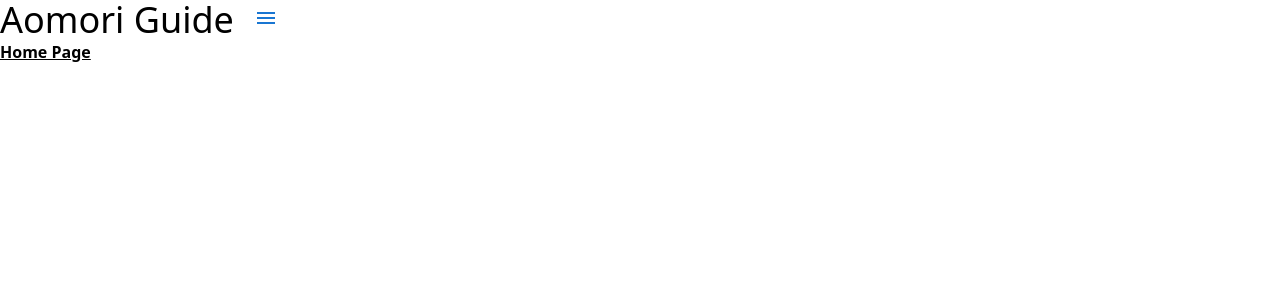
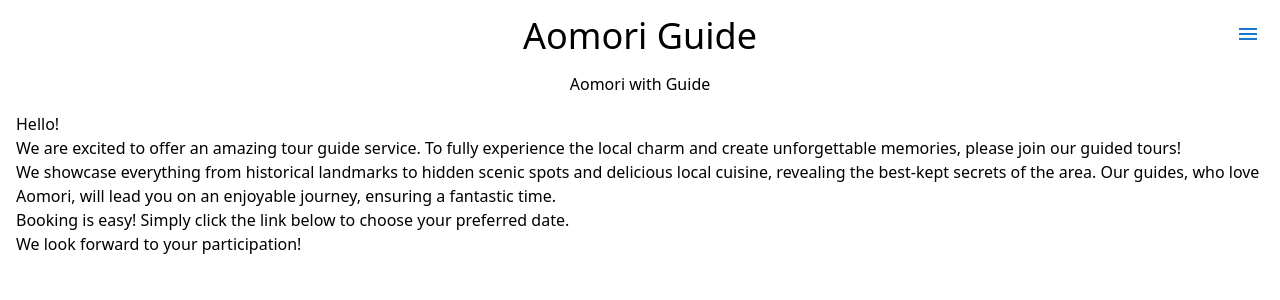
Before and after one commit to harucoffee/resarch_giude, a Next.js app: page / in a window 1280 px wide. Shown: the top 300 px of the page. Built offline with nearby package versions, Linux system fonts and the light colour scheme.

Commit message:
トップページの作成

```diff
--- a/app/components/drawer.tsx
+++ b/app/components/drawer.tsx
@@ -24,7 +24,7 @@ export default function TemporaryDrawer() {
   const DrawerList = (
     <Box sx={{ width: 250 }} role="presentation" onClick={toggleDrawer(false)}>
       <List>
-        {['Home', 'Reserve', 'Send email'].map((text, index) => (
+        {['Home','About Us','Reserve', 'Contact'].map((text, index) => (
           <ListItem key={text} disablePadding>
             <ListItemButton>
               <ListItemText primary={text} />
--- a/app/components/header.tsx
+++ b/app/components/header.tsx
@@ -6,9 +6,9 @@ import '@/app/global.css'
 const Header: FC = () => {
 
     return (
-      <div className="flex">
-        <div><h1 className="text-4xl">Aomori Guide</h1></div>
-        <div><TemporaryDrawer></TemporaryDrawer></div>
+      <div className="flex justify-center mx-auto p-2 m-2">
+        <div><h1 className="text-4xl items-center">Aomori Guide</h1></div>
+        <div className="absolute right-0"><TemporaryDrawer></TemporaryDrawer></div>
       </div>
     );
 };
--- a/app/components/navigation.tsx
+++ /dev/null
@@ -1,21 +0,0 @@
-import { FC } from 'react';
-
-type Props = {
-    open: boolean;
-    id: string;
-};
-
-export const Navigation: FC<Props> = ({ open, id }) => {
-    return (
-        <nav id={id} aria-hidden={!open} className='navigation'>
-            <ul>
-                <li>
-                    <a href="/" className="item-center">Home</a>
-                </li>
-                <li>
-                    <a href="/reserve">Reserve</a>
-                </li>
-            </ul>
-        </nav>
-    );
-}
--- a/app/components/toggleButton.tsx
+++ /dev/null
@@ -1,22 +0,0 @@
-import { FC, MouseEventHandler} from 'react';
-import { IoMdMenu } from 'react-icons/io';
-
-type Props = {
-    open: boolean;
-    onclick: MouseEventHandler;
-    controls: string;
-    label: string;
-};
-
-export const ToggleButton: FC<Props> = ({ open, onclick, controls, label }) => {
-    return (
-        <button
-            aria-controls={controls}
-            aria-expanded={open}
-            aria-label={label}
-            onClick={onclick}
-            className='toggleButton'
-        >
-        </button>
-    );
-};
--- a/app/layout.tsx
+++ b/app/layout.tsx
@@ -11,12 +11,8 @@ export default function RootLayout({
   return (
     <html lang="en">
         <body>
-        <header>
           <Header />
-        </header>
-
-        {children}
-
+          {children}
         </body>
     </html>
   );
--- a/app/page.tsx
+++ b/app/page.tsx
@@ -4,6 +4,18 @@ import Button from "@mui/material/Button";
 
 export default function Home() {
   return (
-      <h1 className="font-bold underline">Home Page</h1>
+    <>
+      <h1 className="text-center">Aomori with Guide</h1>
+      <div className="text-left p-4">
+        <p>
+        Hello!<br/>
+        We are excited to offer an amazing tour guide service. To fully experience the local charm and create unforgettable memories, please join our guided tours!
+        <br/>We showcase everything from historical landmarks to hidden scenic spots and delicious local cuisine, revealing the best-kept secrets of the area. Our guides, who love Aomori, will lead you on an enjoyable journey, ensuring a fantastic time.
+        <br/>Booking is easy! Simply click the link below to choose your preferred date.
+        <br/>We look forward to your participation!
+        </p>
+      </div>
+    </>
+
   );
 }
```
Also changed, not shown: app/ui/global.css (deleted, +0 -18 lines).
